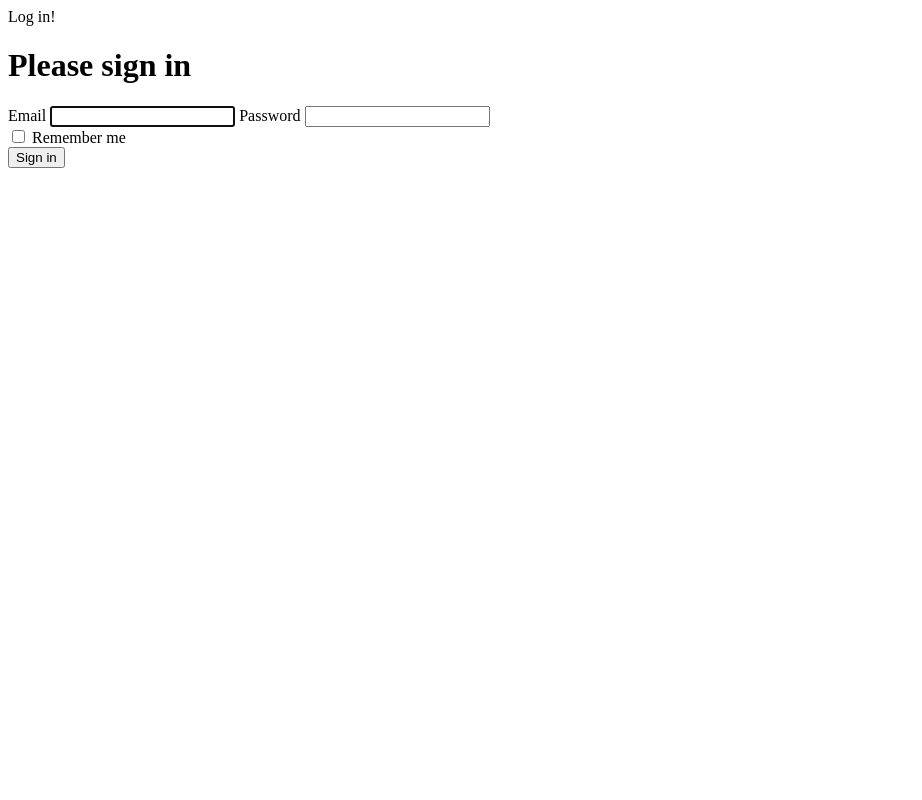
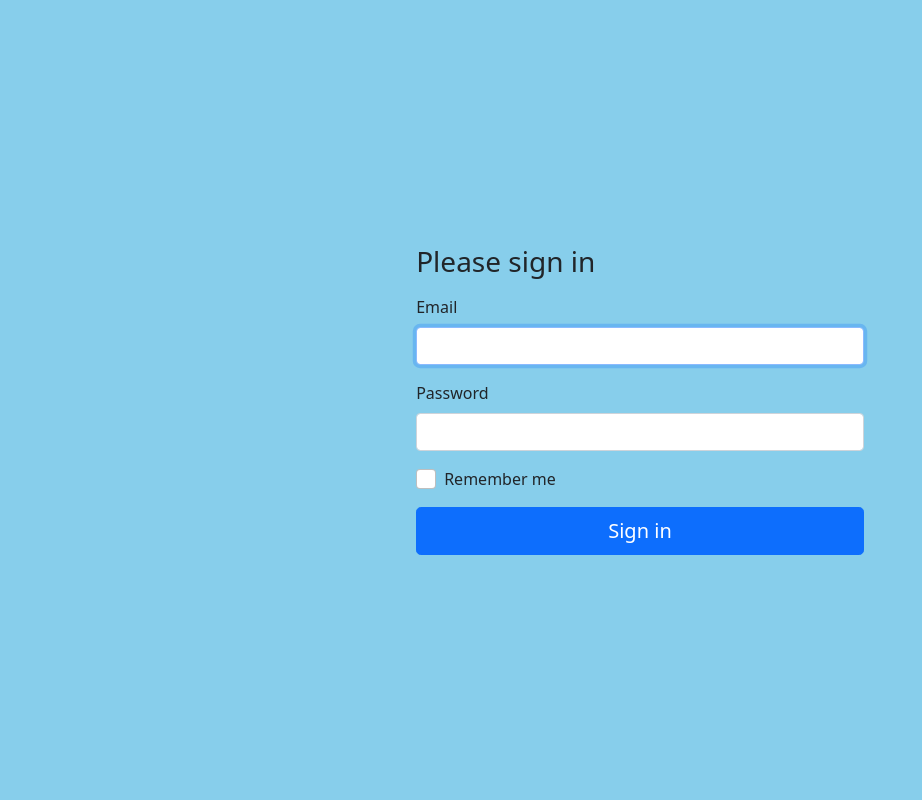
Before and after one commit to Ben-Meziani/mosquee-ezanville, a Symfony app: template templates/security/login.html.twig in a window 1280 px wide. Shown: the whole page, without its empty margins (0-922 px from the left). Run offline with Twig, Linux system fonts and the light colour scheme; the template is opened without the code that fills it, so the values that code supplies are empty; some libraries are stand-ins or nearby versions.

Commit message:
Better template connexion

```diff
--- a/templates/base.html.twig
+++ b/templates/base.html.twig
@@ -2,13 +2,13 @@
  {% if app.user %}
         <div>
           <p class"f-banner-button w-button" style="color: black"> Utilisateur connecté : {{ app.user.username }}</p>
+          <a href="{{ path('admin') }}" class= "btn btn-primary">Admin</a>
           <a href="{{ path('app_logout') }}" class= "btn btn-warning">Déconnexion</a>
         </div>
         {% else %}
         <div class="f-banner-block contact_btn">
           <a href="{{ path('app_login') }}"  class= "btn btn-primary">Connexion </a>
-
-          <a href="{{ path('app_register') }}"  class= "btn btn-warning"> Inscription</a>
+          {# <a href="{{ path('app_register') }}"  class= "btn btn-warning"> Inscription</a> #}
         </div>
         {% endif %}
 
--- a/templates/home/index.html.twig
+++ b/templates/home/index.html.twig
@@ -97,7 +97,7 @@
           </div>
           <div class="f-header-button-wrapper">
             <a
-              href="/toutes-les-actualites-de-lassociation"
+              href="{{ path('actualities') }}"
               class="f-button-neutral w-inline-block"
               ><div class="text-block-5">
                 Consulter les dernières nouvelles de l&#x27;association
--- a/templates/security/login.html.twig
+++ b/templates/security/login.html.twig
@@ -1,6 +1,17 @@
-{% block title %}Log in!{% endblock %}
-
+<!DOCTYPE html>
+<html lang="en">
+<head>
+    <meta charset="UTF-8">
+    <meta name="viewport" content="width=device-width, initial-scale=1.0">
+    <title>{% block title %}Log in!{% endblock %}</title>
+    <link rel="stylesheet" href="https://cdn.jsdelivr.net/npm/bootstrap@5.0.0-alpha1/dist/css/bootstrap.min.css">
+    <link rel="stylesheet" href="{{ asset('css/app.css') }}">
+</head>
+<body>
     {% block body %}
+    <div class="container">
+        <div class="row d-flex justify-content-center align-items-center vh-100">
+            <div class="col-md-8 col-lg-6 col-xl-5">
                 <form method="post">
                     {% if error %}
                         <div class="alert alert-danger">{{ error.messageKey|trans(error.messageData, 'security') }}</div>
@@ -13,23 +24,27 @@
                     {% endif %}
 
                     <h1 class="h3 mb-3 font-weight-normal">Please sign in</h1>
-    <label for="inputEmail">Email</label>
+                    <div class="mb-3">
+                        <label for="inputEmail" class="form-label">Email</label>
                         <input type="email" value="{{ last_username }}" name="email" id="inputEmail" class="form-control" autocomplete="email" required autofocus>
-    <label for="inputPassword">Password</label>
+                    </div>
+                    <div class="mb-3">
+                        <label for="inputPassword" class="form-label">Password</label>
                         <input type="password" name="password" id="inputPassword" class="form-control" autocomplete="current-password" required>
-
-    <input type="hidden" name="_csrf_token"
-           value="{{ csrf_token('authenticate') }}"
-    >
-
-    <div class="checkbox mb-3">
-        <label>
-            <input type="checkbox" name="_remember_me"> Remember me
-        </label>
                     </div>
 
-    <button class="btn btn-lg btn-primary" type="submit">
-        Sign in
-    </button>
+                    <input type="hidden" name="_csrf_token" value="{{ csrf_token('authenticate') }}">
+
+                    <div class="form-check mb-3">
+                        <input class="form-check-input" type="checkbox" name="_remember_me" id="rememberMe">
+                        <label class="form-check-label" for="rememberMe">Remember me</label>
+                    </div>
+
+                    <button class="btn btn-lg btn-primary btn-block" type="submit">Sign in</button>
                 </form>
+            </div>
+        </div>
+    </div>
     {% endblock %}
+</body>
+</html>
```
Lines whose indentation alone changed are shown as unchanged.
